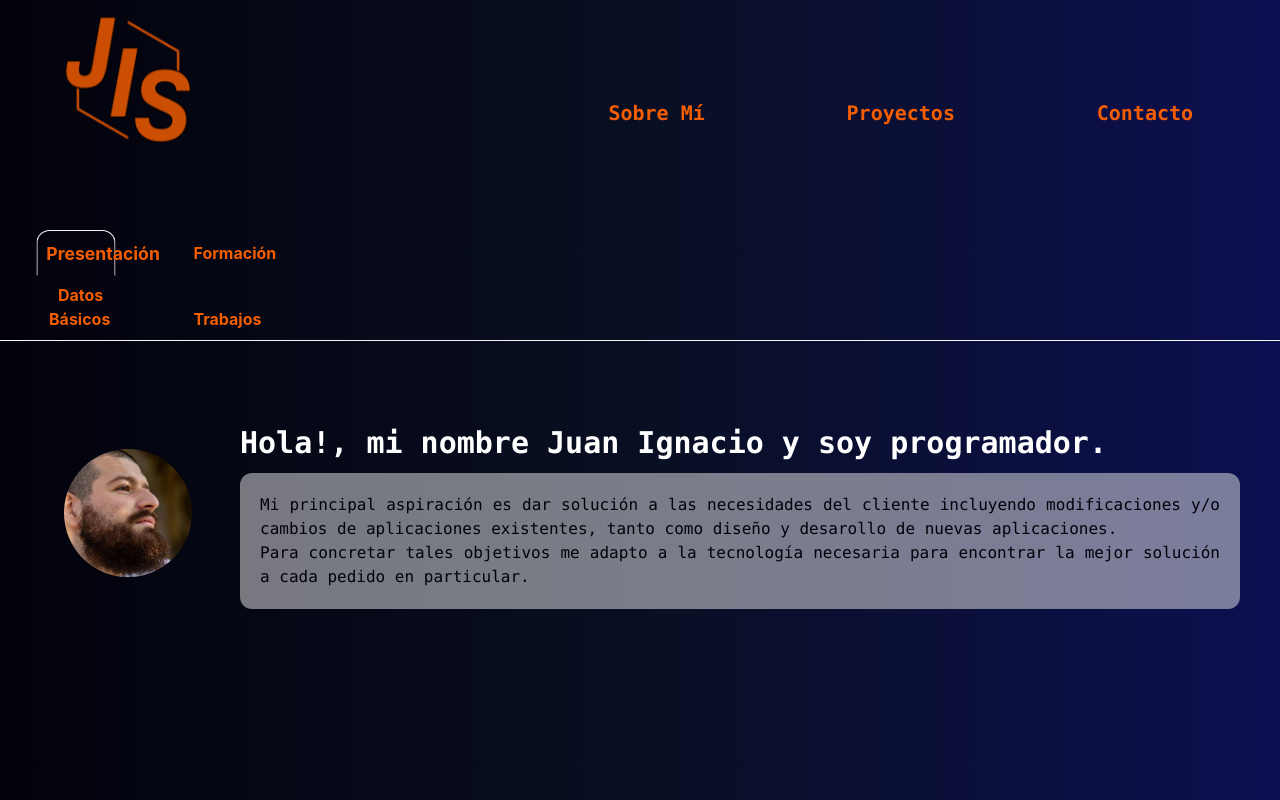
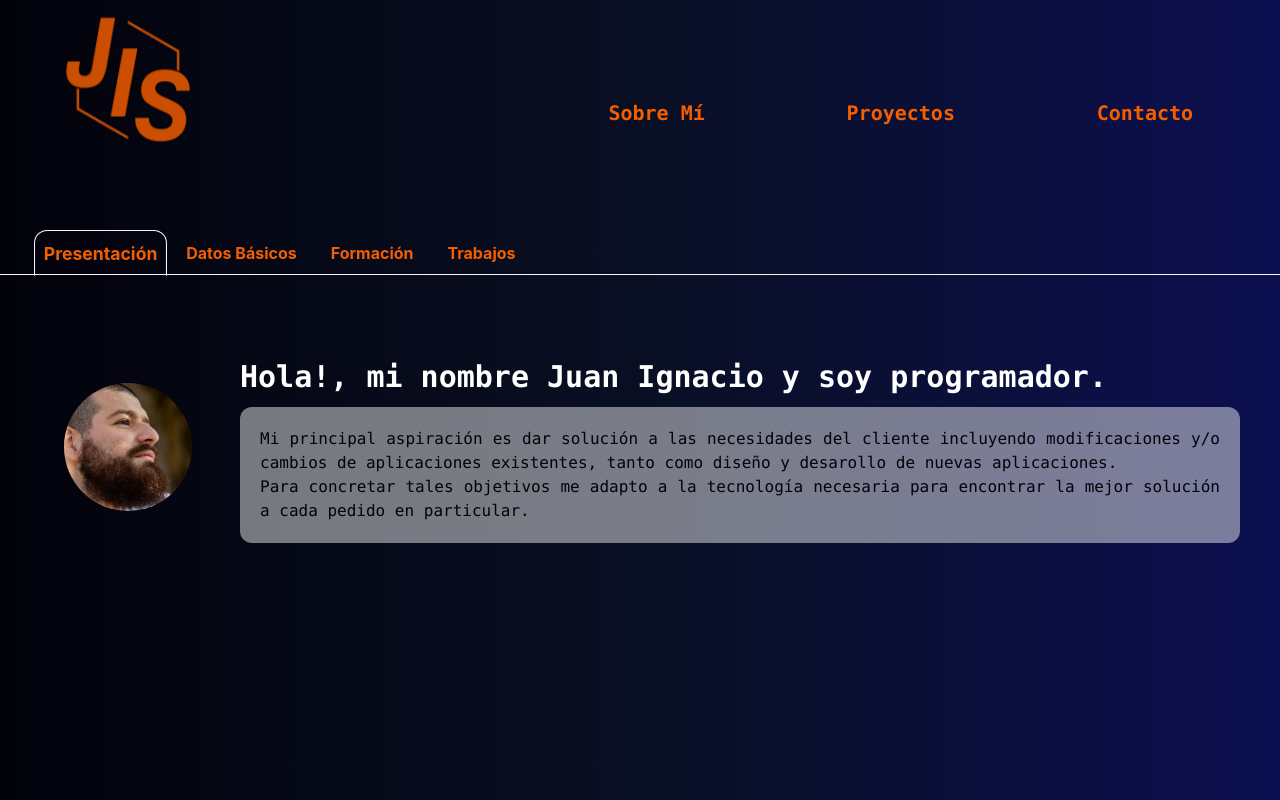
Before and after one commit to JISayago/portfolio, a React (Create React App) app: page / in a window 1280 px wide. Shown: the top 800 px of the page. Built offline with nearby package versions, Linux system fonts and the light colour scheme.

Commit message:
acomodo links tanto para mobile como para pc

```diff
--- a/src/components/LinksSobreMi.jsx
+++ b/src/components/LinksSobreMi.jsx
@@ -33,28 +33,29 @@ export default function LinksSobreMi({cargarComponente}) {
     <ul className='flex
           mbl:flex-col mbl:p-6
           sml:flex-row sml:p-0 sml:mx-4 sml:px-2 sml:pt-2 '>
-              <div className='flex
-              mbl:flex-row mbl:justify-between
-              sml:flex-col'>
+              <div className='flex flex-row
+              mbl:justify-between
+              sml:justify-auto
+              '>
         <li onClick={() => selected(1)} id='1' className='1 clicked scale-110
               mbl:p-2 mbl:border-l mbl:border-l-smoke mbl:mb-4 mbl:w-1/2
-              sml:mx-2 sml:mb-0 sml:rounded-t-xl sml:border-b-transparent sml:border-smoke sml:border transition ease-in-out hover:border-smoke hover:scale-110 hover:duration-150 hover:border-b-transparent'>
+              sml:mx-2 sml:mb-0 sml:w-auto sml:rounded-t-xl sml:border-b-transparent sml:border-smoke sml:border transition ease-in-out hover:border-smoke hover:scale-110 hover:duration-150 hover:border-b-transparent'>
                   <Link className='font-bold text-dark-orange'>Presentación</Link></li>
         <li onClick={() => selected(2)} id='2' className='2
               mbl:p-2 mbl:border-r mbl:border-r-smoke mbl:mb-4 mbl:w-1/2 mbl:text-right
-              sml:mx-2 sml:mb-0 sml:rounded-t-xl sml:border-transparent sml:border transition ease-in-out hover:border-smoke hover:scale-110 hover:duration-150 hover:border-b-transparent'>
+              sml:mx-2 sml:mb-0 sml:w-auto sml:rounded-t-xl sml:border-transparent sml:border transition ease-in-out hover:border-smoke hover:scale-110 hover:duration-150 hover:border-b-transparent'>
                   <Link className='font-bold text-dark-orange'>Datos Básicos</Link></li>
               </div>
-              <div className='flex
-              mbl:flex-row mbl:justify-between
-              sml:flex-col'>
+              <div className='flex flex-row
+              mbl:justify-between
+              sml:justify-auto'>
         <li onClick={() => selected(3)} id='3' className='3
               mbl:p-2 mbl:border-l mbl:border-l-smoke mbl:mb-4 mbl:w-1/2
-              sml:mx-2 sml:mb-0 sml:rounded-t-xl sml:border-transparent sml:border transition ease-in-out hover:border-smoke hover:scale-110 hover:duration-150 hover:border-b-transparent'>
+              sml:mx-2 sml:mb-0 sml:w-auto sml:rounded-t-xl sml:border-transparent sml:border transition ease-in-out hover:border-smoke hover:scale-110 hover:duration-150 hover:border-b-transparent'>
                   <Link className='font-bold text-dark-orange'>Formación</Link></li>
         <li onClick={() => selected(4)} id='4' className='4
               mbl:p-2 mbl:border-r mbl:border-r-smoke mbl:mb-4 mbl:w-1/2 mbl:text-right
-              sml:mx-2 sml:mb-0 sml:rounded-t-xl sml:border-transparent sml:border transition ease-in-out hover:border-smoke hover:scale-110 hover:duration-150 hover:border-b-transparent'>
+              sml:mx-2 sml:mb-0 sml:w-auto sml:rounded-t-xl sml:border-transparent sml:border transition ease-in-out hover:border-smoke hover:scale-110 hover:duration-150 hover:border-b-transparent'>
                   <Link className='font-bold text-dark-orange'>Trabajos</Link></li>
               </div>
           </ul>
```
